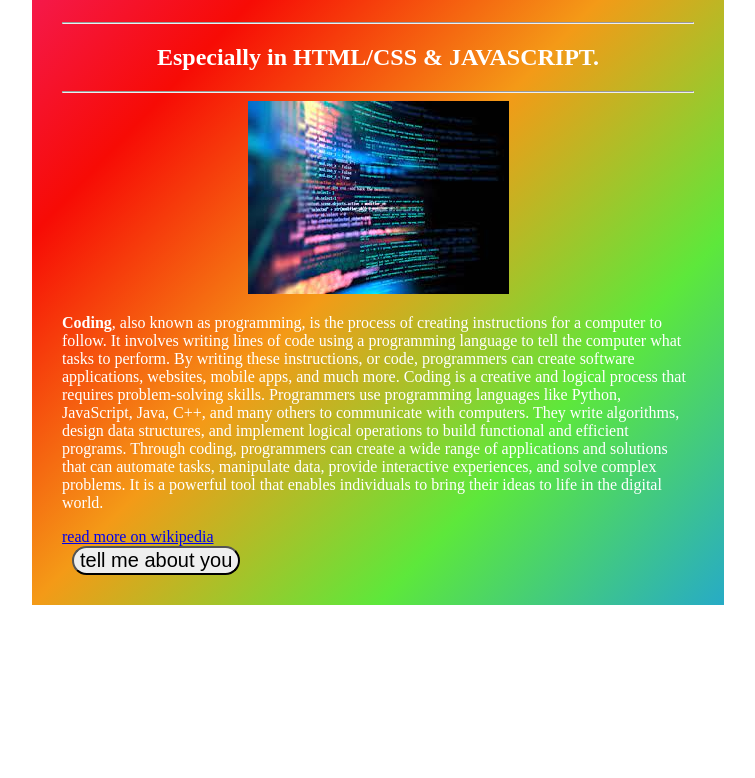
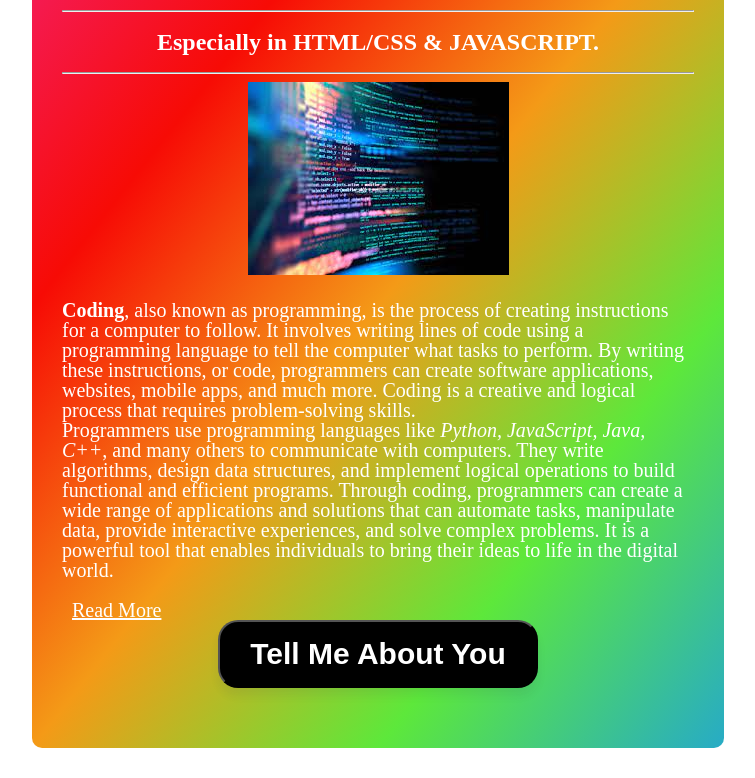
Before and after one commit to SuzyKenne/myHobby, a plain HTML site: page index.html in a window 1280 px wide. Shown: the part 164-942 px from the top of the page, without its empty margins (262-1017 px from the left). Before the commit the page ends 800 px from the top, so only its background shows below. Drawn offline with Linux system fonts and the light colour scheme.

Commit message:
user interaction added

```diff
--- a/index.html
+++ b/index.html
@@ -9,7 +9,7 @@
 <body>
     <section>
         <div id="myhobby">
-           <h1>I Love Coding</h1>
+           <h1><span> I Love Coding </span></h1>
             <hr>
             <h2>Especially in HTML/CSS & JAVASCRIPT.</h2>
             <hr>
@@ -22,20 +22,38 @@
                  It involves writing lines of code using a programming language to tell the computer what tasks to perform.
                  By writing these instructions, or code, programmers can create software applications, websites, mobile apps, and much more.
 
-                 Coding is a creative and logical process that requires problem-solving skills.
-                 Programmers use programming languages like Python, JavaScript, Java, C++, and many others to communicate with computers.
+                 Coding is a creative and logical process that requires problem-solving skills.<br/>
+                 Programmers use programming languages like <em> Python, JavaScript, Java, C++</em>, and many others to communicate with computers.
                  They write algorithms, design data structures, and implement logical operations to build functional and efficient programs.
 
                  Through coding, programmers can create a wide range of applications and solutions that can automate tasks, manipulate data, provide interactive experiences, and solve complex problems.
                  It is a powerful tool that enables individuals to bring their ideas to life in the digital world.
                 </p>
-                <a href="read">read more on wikipedia</a>
+                <a href="https://www.computerscience.org/resources/what-is-coding-used-for/" target="_blank">Read More </a>
             </div>
 
-            <button>tell me about you</button>
+            <button >Tell Me About You</button>
 
 
         </div>
     </section>
+
+    <script>
+
+        function myHobby() {
+        let name = prompt ("what is your name?");
+        let hobby = prompt ("do you love coding?");
+
+        if(hobby === "yes") {
+            alert(" Hi "+ name +" ,Happy coding!😄");
+        } else {
+            alert(" Hi "+ name +" ,i will be in touch if you try it!");
+        }
+         };
+
+         let apply = document.querySelector("button");
+         apply.addEventListener("click", myHobby);
+
+    </script>
 </body>
 </html>
--- a/style.css
+++ b/style.css
@@ -23,13 +23,6 @@ h2{
 
 .text{
     float: right;
-    width: 505;
-}
-
-button{
-    display: block;
-    cursor: pointer;
-    border-radius: 5px;
     font-size: 20px;
 }
     h1{
@@ -37,7 +30,7 @@ button{
         font-size: 30px;
         font-weight: bold;
         padding: 20px;
-        border: 1px solid black;
+        border: 2px solid black;
         border-radius: 4px;
         color: #ffff;
     }
@@ -53,16 +46,36 @@ button{
         margin: 30px auto;
         width: 50%;
         color: #fff;
+        border-radius: 10px;
+        line-height: 20px;
     }
     button{
         display: block;
         cursor: pointer;
         border-radius: 20px;
         font-size: 20px;
-        margin: auto 10px;
         font-weight: 20px;
+        padding: 15px 30px;
+        margin: 30px auto;
+        font-size: 30px;
+        font-weight: bold;
+        text-align: center;
+        color: #fff;
+        background-color: black;
+        transition: all 200ms ease-in-out;
+        box-shadow: rgba(37,39,89,0.08) 0px 8px 8px 0;
     }
+    button:hover{
+        background-color: white;
+        color: black;
+    }
+
     .image{
         display: block;
         text-align: center;
     }
+
+    a{
+        color: #fff;
+        margin: 10px 10px;
+    }
```
